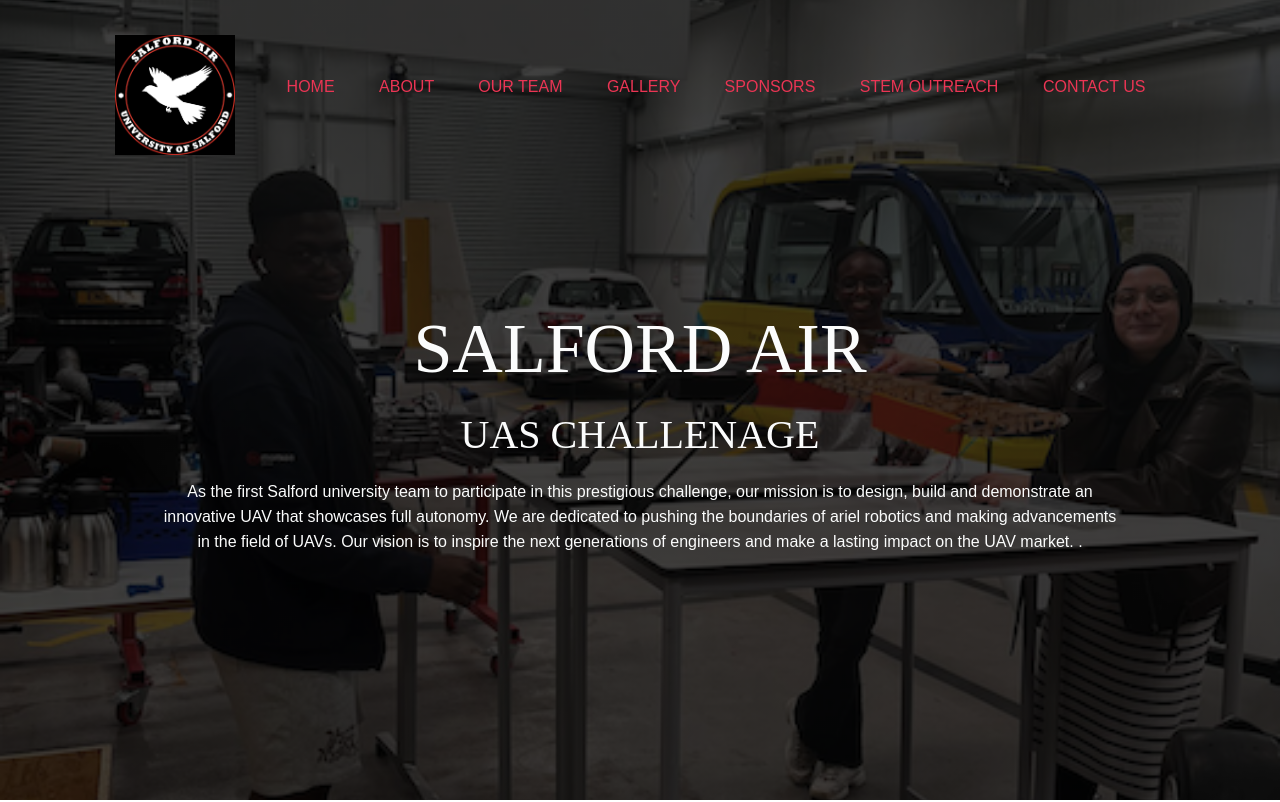
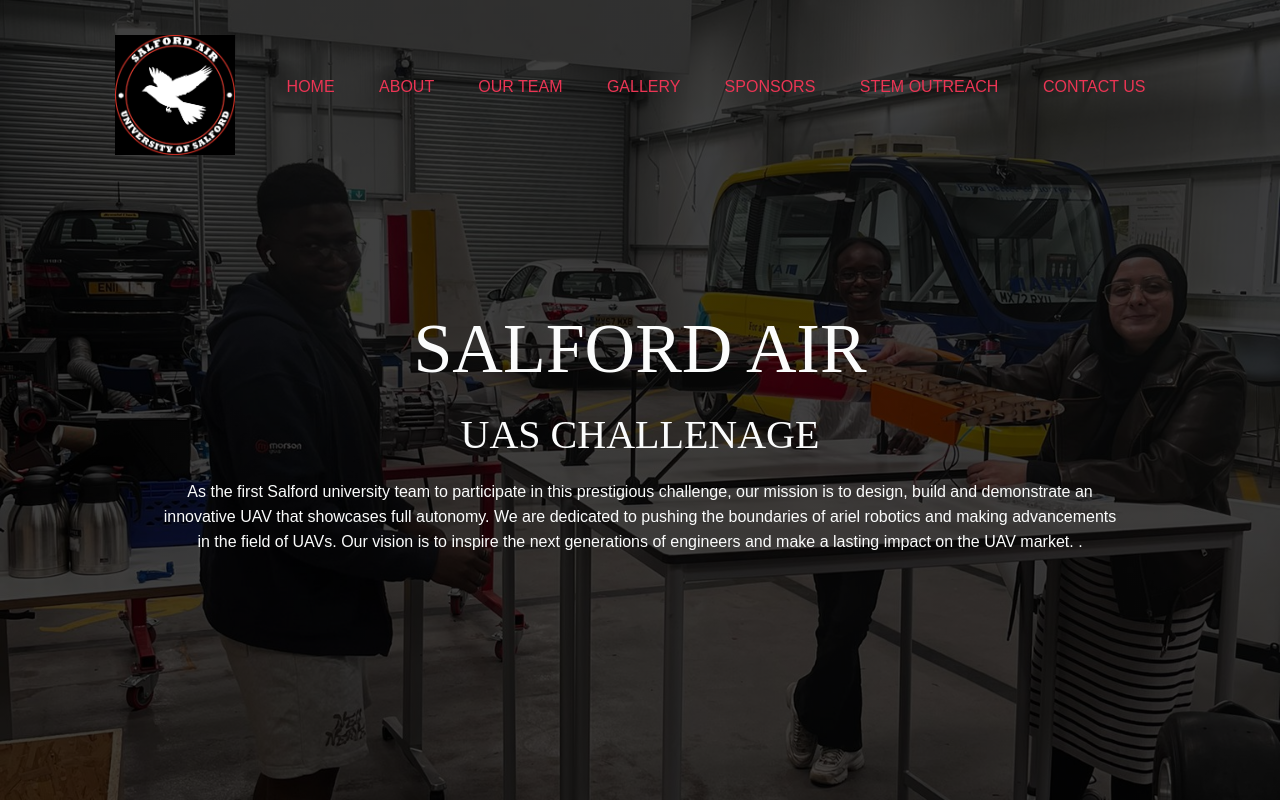
Before and after one commit to AzzaAbdelrahman/UAS, a plain HTML site: page index.html in a window 1280 px wide. Shown: the top 802 px of the page. Drawn offline with nearby package versions, Linux system fonts and the light colour scheme.

Commit message:
bg fixed

```diff
--- a/style.css
+++ b/style.css
@@ -7,7 +7,7 @@
 .banner{
     width: 100%;
     height: 100vh;
-    background-image: linear-gradient(rgba(0, 0, 0, 0.75), rgba(0, 0, 0, 0.75)), url(background-landing.png);
+    background-image: linear-gradient(rgba(0, 0, 0, 0.75), rgba(0, 0, 0, 0.75)), url(./Background.JPG);
     background-size: cover;
     background-position: center;
 }
```
Also changed, not shown: Background.JPG (renamed from images/Background.JPG).
